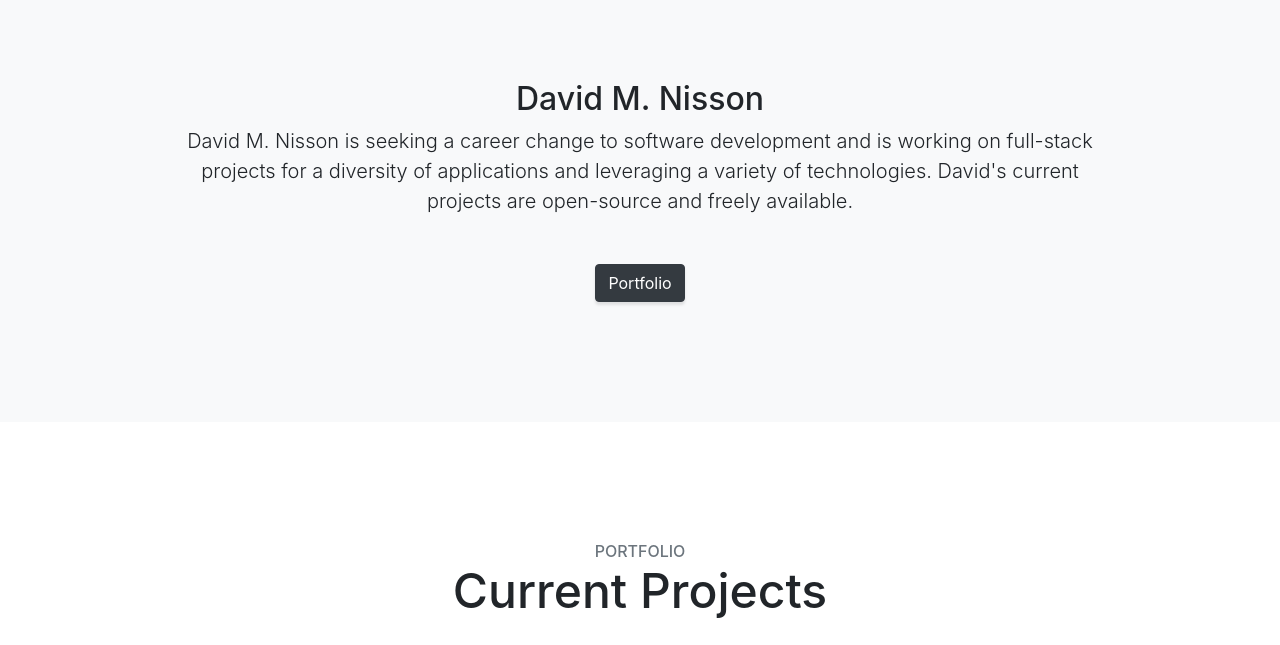
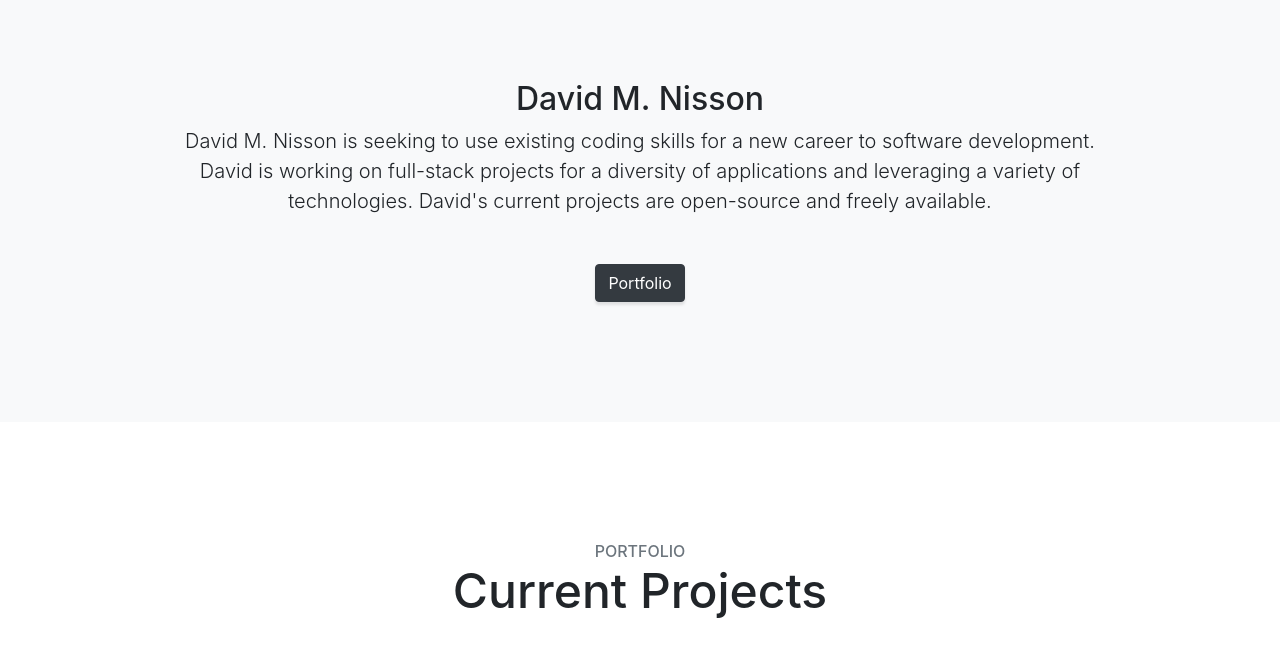
Before and after one commit to dmnisson/dmnisson.github.io, a website with bundled scripts: page index.html in a window 1280 px wide. Shown: the part 840-1485 px from the top of the page. Built offline with nearby package versions, Linux system fonts and the light colour scheme.

Commit message:
update about section

```diff
--- a/index.html
+++ b/index.html
@@ -68,7 +68,8 @@
         <div class="row">
           <div class="col-lg-10 mx-auto">
             <h2>David M. Nisson</h2>
-            <p class="lead mb-5">David M. Nisson is seeking a career change to software development and is working
+            <p class="lead mb-5">David M. Nisson is seeking to use existing coding skills for
+            a new career to software development. David is working
             on full-stack projects for a diversity of applications and leveraging a variety of technologies.
             David's current projects are open-source and freely available.</p>
             <a class="btn btn-dark btn-xl js-scroll-trigger" href="#portfolio">Portfolio</a>
```
